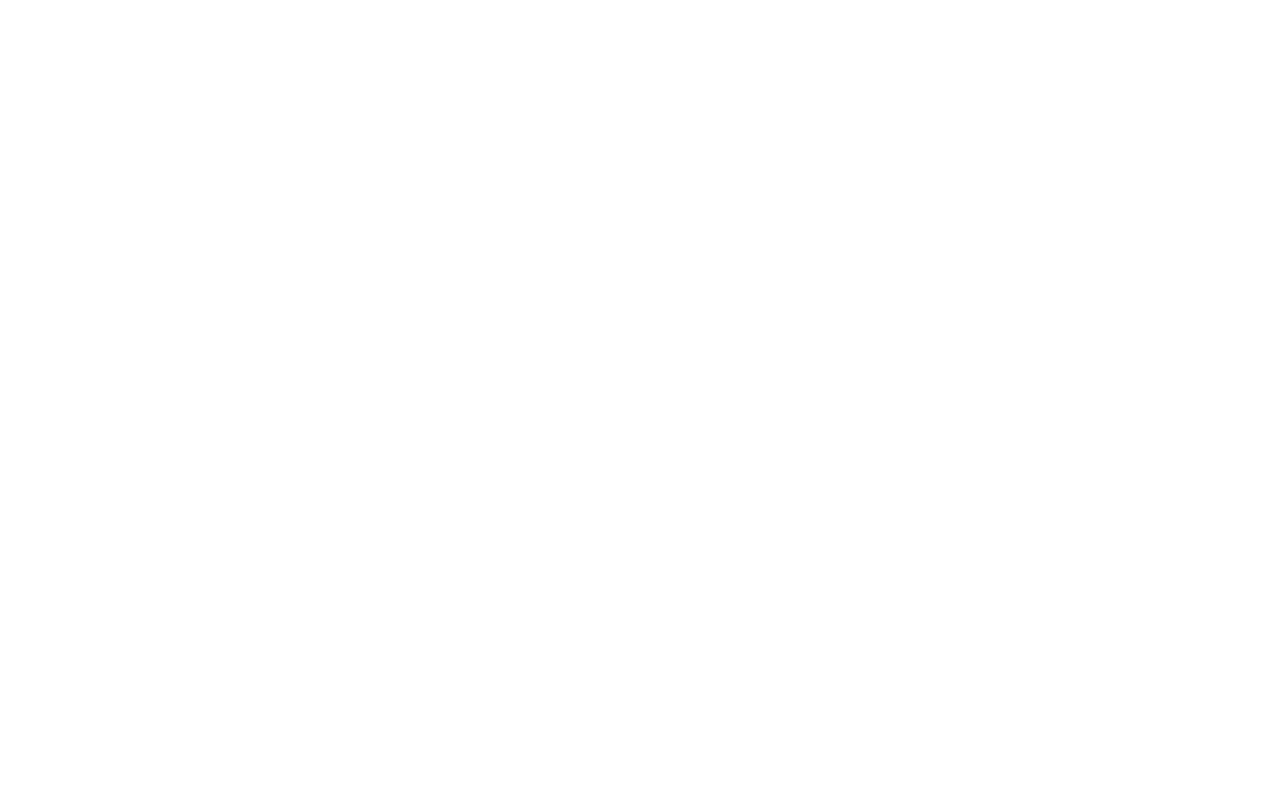
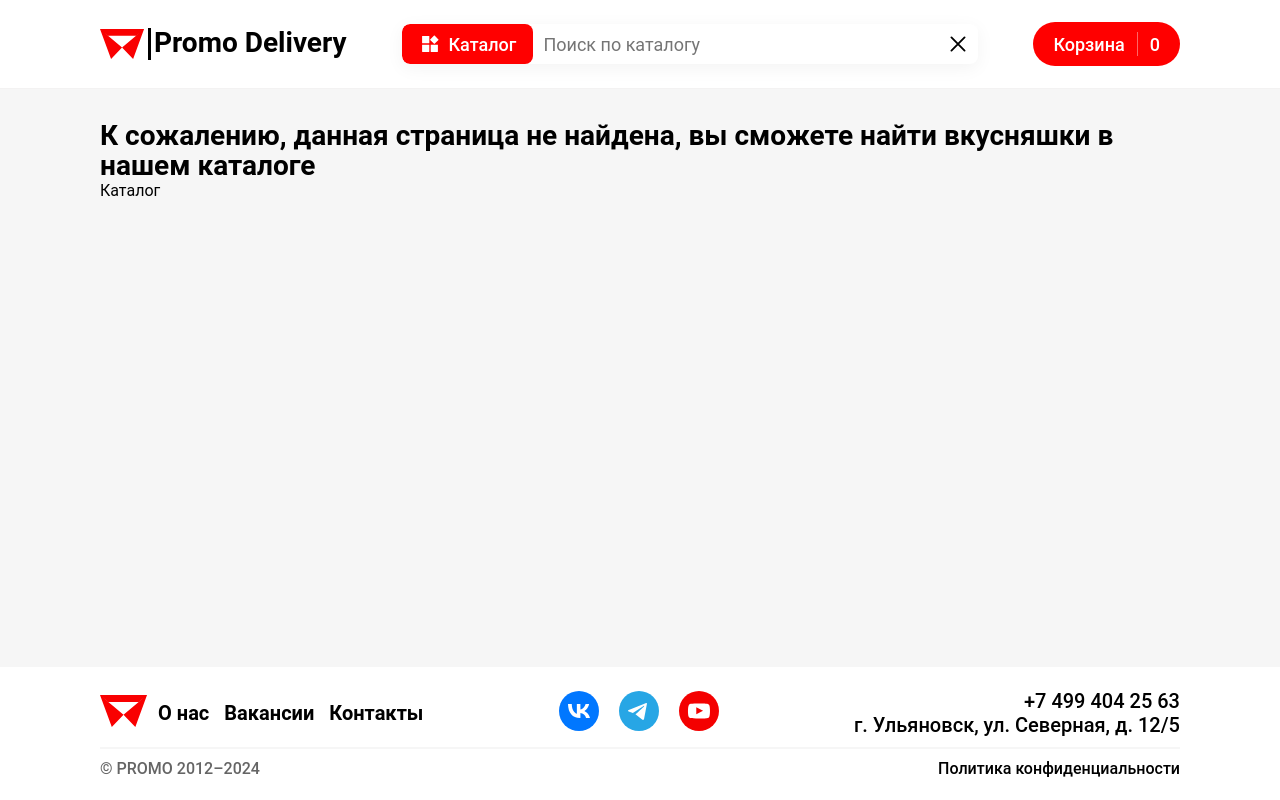
Before and after one commit to DmitrijKl/PromoProjectDiplom, a React (Vite) app: page /product/1 in a window 1280 px wide. Before the commit this address had no page. Built offline with nearby package versions, Linux system fonts and the light colour scheme.

Commit message:
Added debounce for http request and added NotFound page

```diff
--- a/src/App.tsx
+++ b/src/App.tsx
@@ -3,6 +3,7 @@
 import Mainlayot from "./layouts/Mainlayot";
 import Home from "./pages/Home/Home";
 import Cart from "./pages/Cart/Cart";
+import NotFound from "./pages/NotFound/NotFound";
 
 const App = () => {
   return (
@@ -10,6 +11,7 @@
       <Route path="/" element={<Mainlayot />}>
         <Route path="" element={<Home />} />
         <Route path="/cart" element={<Cart />} />
+        <Route path="*" element={<NotFound />} />
       </Route>
     </Routes>
   );
--- a/src/Redux/productsSlice/productSlice.ts
+++ b/src/Redux/productsSlice/productSlice.ts
@@ -30,16 +30,16 @@
 type FetchProducts = {
   categoryName: string;
   currentPage: number;
+  searchValue: string;
 };
 
 export const fetchProducts = createAsyncThunk(
   "products/fetchProductsStatus",
-  async ({ currentPage, categoryName }: FetchProducts) => {
+  async ({ currentPage, categoryName, searchValue }: FetchProducts) => {
     const category = categoryName === "Все" ? "" : categoryName;
     const { data } = await axios.get<ProductItem[]>(
-      `https://663df0f4e1913c476795f5cc.mockapi.io/products?page=${currentPage}&limit=4&category=${category}`,
+      `https://663df0f4e1913c476795f5cc.mockapi.io/products?page=${currentPage}&limit=4&category=${category}&description=${searchValue}`,
     );
-    console.log(data);
     return data as ProductItem[];
   },
 );
--- a/src/components/header/header.module.scss
+++ b/src/components/header/header.module.scss
@@ -13,6 +13,7 @@
   justify-content: space-between;
   border-bottom: 1px solid #f3f2f2;
   background-color: #fff;
+  height: 89px;
   .cartBtn {
     display: flex;
     align-items: center;
--- a/src/components/products/Products.tsx
+++ b/src/components/products/Products.tsx
@@ -17,12 +17,13 @@
     (state: IRootState) => state.productSlice,
   );
 
-  const { currentPage, categoryName } = useSelector(
+  const { currentPage, categoryName, searchValue } = useSelector(
     (state: IRootState) => state.filterSlice,
   );
   useEffect(() => {
-    dispatch(fetchProducts({ currentPage, categoryName }));
-  }, [currentPage, categoryName]);
+    console.log(searchValue);
+    dispatch(fetchProducts({ currentPage, categoryName, searchValue }));
+  }, [currentPage, categoryName, searchValue]);
 
   return (
     <section id="products">
--- a/src/components/searchInput/SearchInput.tsx
+++ b/src/components/searchInput/SearchInput.tsx
@@ -2,11 +2,14 @@
 import styles from "./SeatchInput.module.scss";
 import { IoCloseOutline } from "react-icons/io5";
 import { AiFillProduct } from "react-icons/ai";
-import { useRef, useState } from "react";
+import { useCallback, useRef, useState } from "react";
+import { useAppDispatch } from "../../Redux/store";
+import { setSearchValue } from "../../Redux/filterSlice/filterSlice";
 
 const SearchInput: React.FC = () => {
   const [inputValue, setInputValue] = useState<string>("");
   const inputElement = useRef<HTMLInputElement>(null);
+  const dispatch = useAppDispatch();
 
   const handleClickForScroll = () => {
     document.getElementById("products")?.scrollIntoView({
@@ -19,10 +22,30 @@
   const clearInputValue = () => {
     setInputValue("");
     inputElement.current?.focus();
+    dispatch(setSearchValue(""));
   };
+
+  const debounce = (
+    callBack: (searchValue: string) => void,
+    delay: number = 300,
+  ) => {
+    let timeout: number;
+    return (arg: string) => {
+      clearTimeout(timeout);
+      timeout = setTimeout(() => callBack(arg), delay);
+    };
+  };
+
+  const updateSeatchValue = useCallback(
+    debounce((searchValue: string) => {
+      dispatch(setSearchValue(searchValue));
+    }, 300),
+    [],
+  );
 
   const onChangeInput = (event: React.ChangeEvent<HTMLInputElement>): void => {
     setInputValue(event.target.value);
+    updateSeatchValue(event.target.value);
   };
 
   return (
--- /dev/null
+++ b/src/pages/NotFound/NotFound.tsx
@@ -0,0 +1,19 @@
+import type React from "react";
+import styles from "./NotFound.module.scss";
+import { Link } from "react-router-dom";
+
+const NotFound: React.FC = () => {
+  return (
+    <div className={styles.root}>
+      <h2 className={styles.description}>
+        К сожалению, данная страница не найдена, вы сможете найти вкусняшки в
+        нашем каталоге
+      </h2>
+      <Link to="/">
+        <div className={styles.backHome}>Каталог</div>
+      </Link>
+    </div>
+  );
+};
+
+export default NotFound;
```
Also changed, not shown: src/pages/NotFound/NotFound.module.scss (added).
